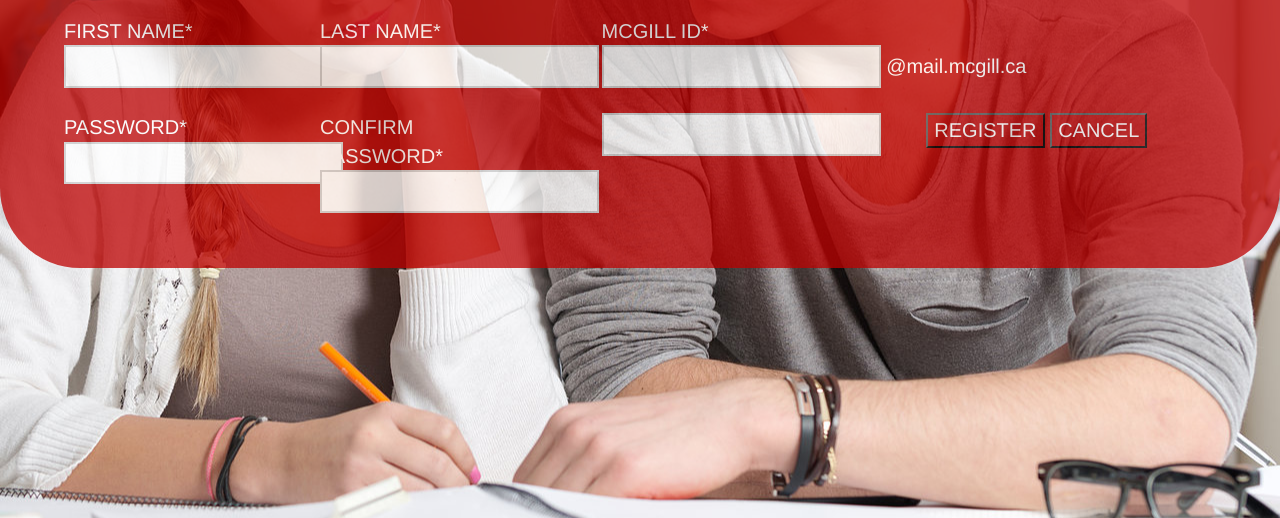
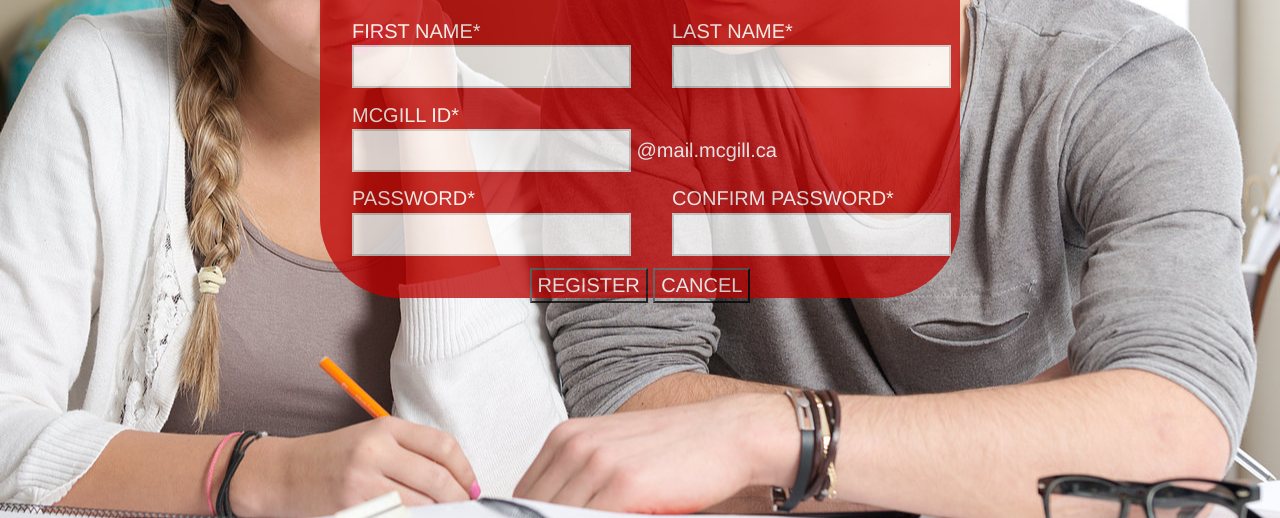
Before and after one commit to njfaries/mcbuddy, a plain HTML site: page ui/HTML design/register.html in a window 1280 px wide. Shown: the part 282-800 px from the top of the page. Drawn offline with nearby package versions, Linux system fonts and the light colour scheme.

Commit message:
UI Registration page complete

```diff
--- a/ui/HTML design/main3.css
+++ b/ui/HTML design/main3.css
@@ -10,8 +10,8 @@
 
 .jumbotron {
   background-color: #BC0000;
-  width: 100%;
-  height: 450px;
+  width: 50%;
+  height: 480px;
   background-repeat: repeat;
   background-size: cover;
   margin: 0px auto;
--- a/ui/HTML design/register.html
+++ b/ui/HTML design/register.html
@@ -11,23 +11,20 @@
 			<center><div class="container">
 				<h1>McBuddy <img src="mainPageMartlet.png"><h1>
 				<a href="registerfrench.html"><font style="text-decoration:underline;color:white; font-size:12px">Fran&ccedil;ais</a></font></center><br>
-				<div class="details" style="width:20%;">
-					FIRST NAME* <input type="text" style="text-decoration:"></input>
+				<div class="details" style="width:50%;">
+					FIRST NAME*<br><input type="text" style="text-decoration:"></input>
 				</div>
-				<div class="details" style="width:22%;">
-					LAST NAME* <input type="text" style="text-decoration:"></input>
+				<div class="details" style="width:50%;">
+					LAST NAME*<br><input type="text" style="text-decoration:"></input>
 				</div>
-				<div class="details" style="width:58%;">
+				<div class="details" style="width:100%;">
 					MCGILL ID* <br><input type="text" style="text-decoration:"> @mail.mcgill.ca</input>
 				</div>
-				<div class="details" style="width:20%;">
-					PASSWORD*<input type="text" style="text-decoration:"></input>
+				<div class="details" style="width:50%;">
+					PASSWORD*<br><input type="text" style="text-decoration:"></input>
 				</div>
-				<div class="details" style="width:22%;">
-					CONFIRM PASSWORD*<input type="text" style="text-decoration:"></input>
-				</div>
-				<div class="details" style="width:20%;">
-					<input type="text" style="text-decoration:"></input>
+				<div class="details" style="width:50%;">
+					CONFIRM PASSWORD*<br><input type="text" style="text-decoration:"></input>
 				</div>
 				<br><center><button style="background-color:transparent;"><font style="font-size:20px; color:#fff;">REGISTER</button>
 				<button style="background-color:transparent;" onclick="location.href='login.html'">CANCEL</button><br>
```
Also changed, not shown: ui/HTML design/mainpage.html (+1 -1 lines), ui/HTML design/mainpagefrench.html (+1 -1 lines), ui/HTML design/registerfrench.html (+9 -12 lines).
